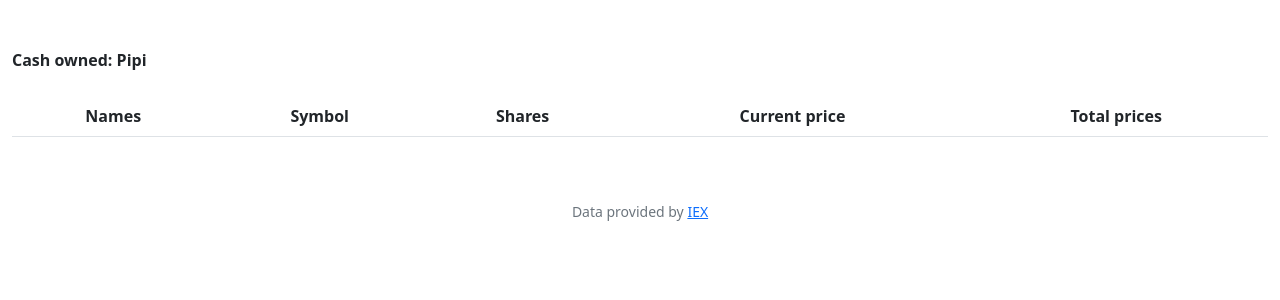
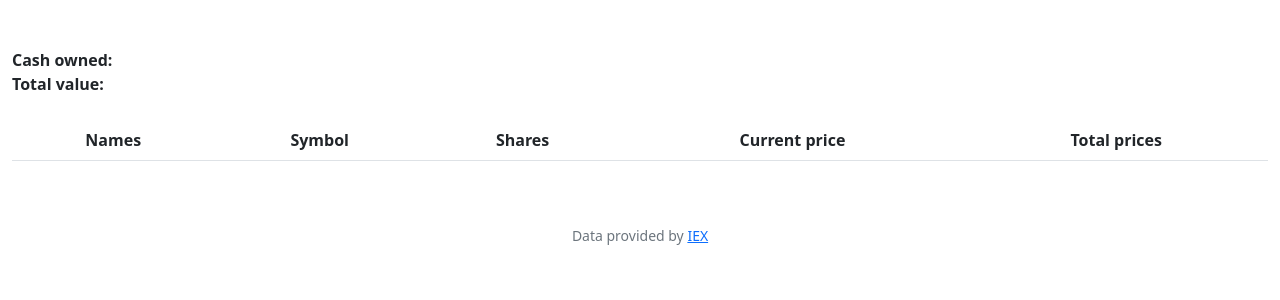
Before and after one commit to axel-paillaud/cs50, a Flask app: page / in a window 1280 px wide. Shown: the part 76-376 px from the top of the page. Run offline with Flask 2, Linux system fonts and the light colour scheme; a user stored in the database is signed in; lists and menus that the app fills with data are empty; some libraries are stand-ins or nearby versions.

Commit message:
Thu, Mar 24, 2022, 6:01 AM +00:00

```diff
--- a/finance/templates/index.html
+++ b/finance/templates/index.html
@@ -6,7 +6,8 @@
 
     <div class="left">
     <b>Cash owned: </b>
-    <b>Pipi</b>
+    <br>
+    <b>Total value: </b>
     </div>
 
     <br>
```
